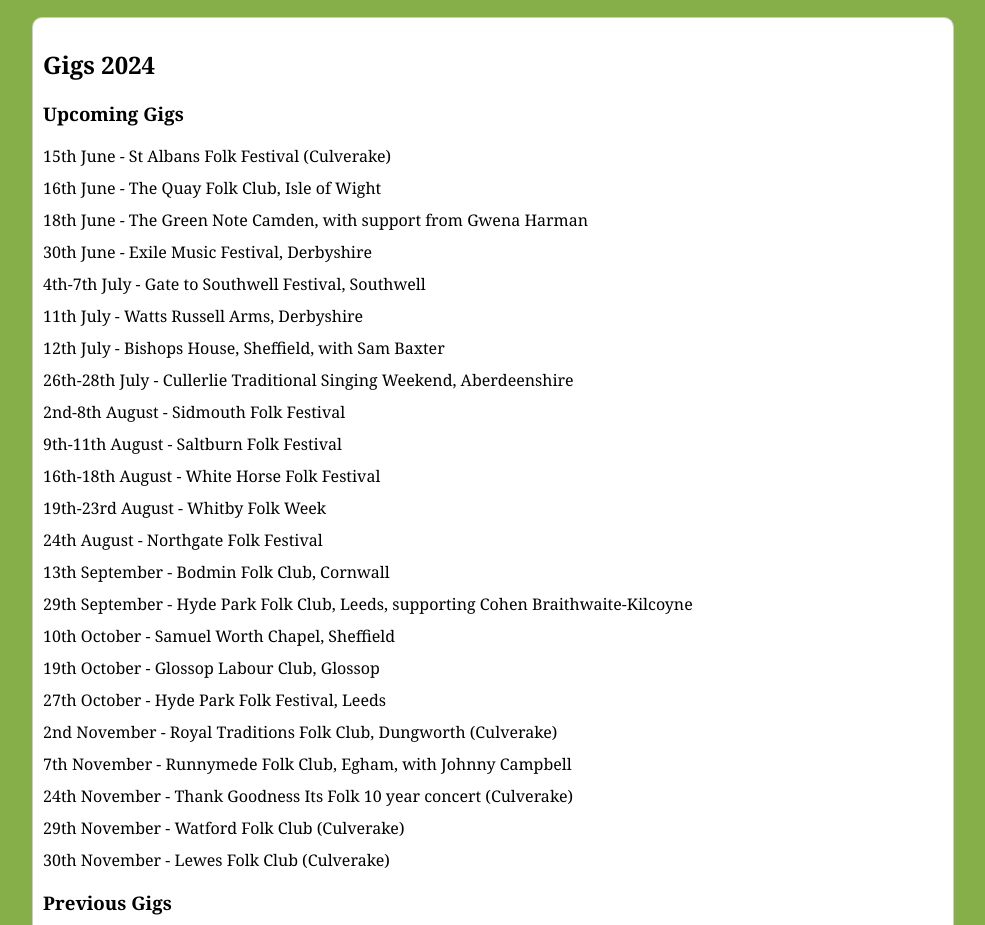
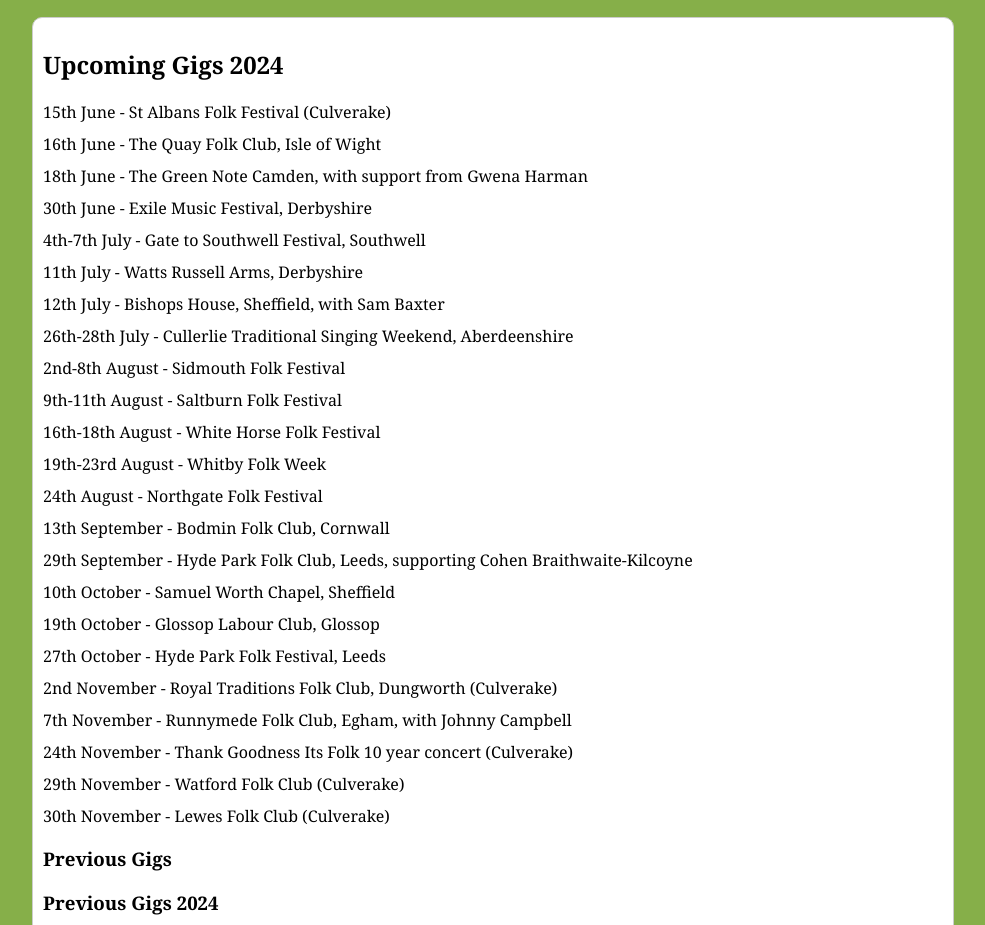
Before and after one commit to SebStoneFolk/SebStoneFolk.github.io, a plain HTML site: page index.html in a window 1280 px wide. Shown: the part 1347-2272 px from the top of the page, without its empty margins (147-1132 px from the left). Drawn offline with Linux system fonts and the light colour scheme.

Commit message:
Update index.html

```diff
--- a/index.html
+++ b/index.html
@@ -98,8 +98,7 @@ img {
 
 
 <div class="gigs">
-            <h2>Gigs 2024</h2>
-            <h3>Upcoming Gigs</h3>
+            <h2>Upcoming Gigs 2024</h2>
             <ul>
             <li> 15th June - St Albans Folk Festival (Culverake) </li>
 <li> 16th June - The Quay Folk Club, Isle of Wight</li>
@@ -127,10 +126,10 @@ img {
 <li>30th November - Lewes Folk Club (Culverake)</li>
             </ul>
 
-            <h3>Previous  Gigs</h3>
+            <h3>Previous  Gigs </h3>
             <ul>
 
-**2024**
+            <h3>Previous Gigs 2024</h3>
 
 <li>June 21st: The Merrymakers at The Shakespeare North Playhouse, Prescot</li>
 <li>June 18th: Green Note, Camden</li>
@@ -151,7 +150,7 @@ img {
 <li>January 17th: Goblin Band Wassail, London</li>
 <li>January 11th: Crookes Folk Club, Sheffield</li>
 
-**2023**
+            <h3>Previous Gigs 2023</h3>
 
 <li>November 1st: Old Abbey Taphouse with Goblin Band and Brown Wimpenny</li>
 <li>October 30th: Herga Folk Club, Harrow</li>
```
